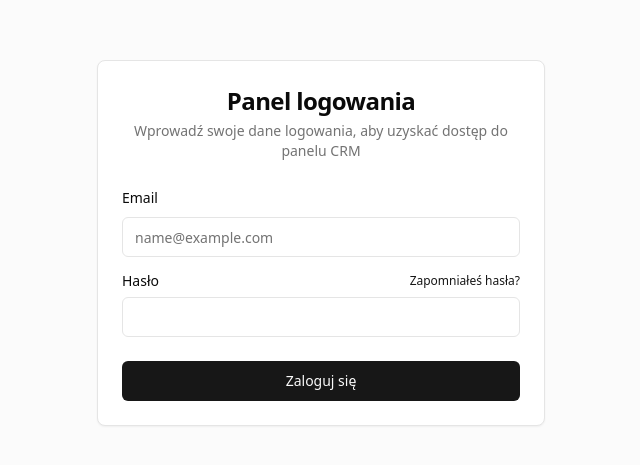
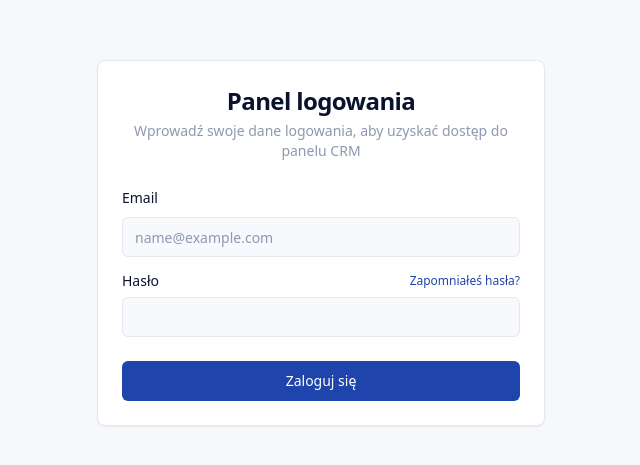
Before and after one commit to Taidio1/EasymoveCRM, a Next.js app: page /login in a window 1280 px wide. Shown: the part 157-622 px from the top of the page, without its empty margins (319-959 px from the left). Built offline with nearby package versions, Linux system fonts and the light colour scheme; no server answers.

Commit message:
feat(ui): retokenize globals.css to Claude Design palette (light + dark)

```diff
--- a/app/globals.css
+++ b/app/globals.css
@@ -1,10 +1,6 @@
 @tailwind base;
 @tailwind components;
 @tailwind utilities;
-
-body {
-  font-family: Arial, Helvetica, sans-serif;
-}
 
 @layer utilities {
   .text-balance {
@@ -14,73 +10,137 @@ body {
 
 @layer base {
   :root {
-    --background: 0 0% 100%;
-    --foreground: 0 0% 3.9%;
-    --card: 0 0% 100%;
-    --card-foreground: 0 0% 3.9%;
+    /* Shadcn tokens — mapped to Claude Design "Wariant A" light */
+    --background: 220 37% 98%;            /* design --bg  #F6F8FC */
+    --foreground: 225 63% 11%;            /* design --text #0B1430 */
+    --card: 0 0% 100%;                    /* design --surface #FFFFFF */
+    --card-foreground: 225 63% 11%;
     --popover: 0 0% 100%;
-    --popover-foreground: 0 0% 3.9%;
-    --primary: 0 0% 9%;
-    --primary-foreground: 0 0% 98%;
-    --secondary: 0 0% 96.1%;
-    --secondary-foreground: 0 0% 9%;
-    --muted: 0 0% 96.1%;
-    --muted-foreground: 0 0% 45.1%;
-    --accent: 0 0% 96.1%;
-    --accent-foreground: 0 0% 9%;
-    --destructive: 0 84.2% 60.2%;
-    --destructive-foreground: 0 0% 98%;
-    --border: 0 0% 89.8%;
-    --input: 0 0% 89.8%;
-    --ring: 0 0% 3.9%;
+    --popover-foreground: 225 63% 11%;
+    --primary: 224 70% 40%;               /* design --brand #1E40AF */
+    --primary-foreground: 0 0% 100%;
+    --secondary: 220 36% 97%;             /* design --surface-hover #F1F4FA */
+    --secondary-foreground: 225 63% 11%;
+    --muted: 220 36% 97%;
+    --muted-foreground: 222 17% 62%;      /* design --text-mute #8892B0 */
+    --accent: 220 36% 97%;
+    --accent-foreground: 225 63% 11%;
+    --destructive: 0 72% 50%;             /* design --danger #DC2626 */
+    --destructive-foreground: 0 0% 100%;
+    --border: 220 31% 92%;                /* design --border #E3E8F2 */
+    --input: 220 31% 92%;
+    --ring: 224 70% 40%;                  /* design --brand #1E40AF */
+    --radius: 0.5rem;
+
+    /* Chart palette — keep current Shadcn defaults; can be aligned later */
     --chart-1: 12 76% 61%;
     --chart-2: 173 58% 39%;
     --chart-3: 197 37% 24%;
     --chart-4: 43 74% 66%;
     --chart-5: 27 87% 67%;
-    --radius: 0.5rem;
-    --sidebar-background: 0 0% 98%;
-    --sidebar-foreground: 240 5.3% 26.1%;
-    --sidebar-primary: 240 5.9% 10%;
-    --sidebar-primary-foreground: 0 0% 98%;
-    --sidebar-accent: 240 4.8% 95.9%;
-    --sidebar-accent-foreground: 240 5.9% 10%;
-    --sidebar-border: 220 13% 91%;
-    --sidebar-ring: 217.2 91.2% 59.8%;
+
+    /* Sidebar tokens (Shadcn) — keep current values; sidebar is redesigned in Phase 1 */
+    --sidebar-background: 0 0% 100%;
+    --sidebar-foreground: 225 63% 11%;
+    --sidebar-primary: 224 70% 40%;
+    --sidebar-primary-foreground: 0 0% 100%;
+    --sidebar-accent: 220 36% 97%;
+    --sidebar-accent-foreground: 225 63% 11%;
+    --sidebar-border: 220 31% 92%;
+    --sidebar-ring: 224 70% 40%;
+
+    /* === Design-specific tokens (Wariant A, light) === */
+    /* Surfaces */
+    --bg: #F6F8FC;
+    --surface: #FFFFFF;
+    --surface-raised: #FFFFFF;
+    --surface-hover: #F1F4FA;
+    --border-strong: #CDD5E4;
+    /* Text */
+    --text: #0B1430;
+    --text-dim: #5A6787;
+    --text-mute: #8892B0;
+    /* Brand */
+    --brand: #1E40AF;
+    --brand-deep: #172554;
+    --brand-soft: rgba(30, 64, 175, 0.08);
+    --brand-hover: #1E3A8A;
+    /* Semantic */
+    --success: #059669;
+    --success-soft: rgba(5, 150, 105, 0.10);
+    --warn: #D97706;
+    --warn-soft: rgba(217, 119, 6, 0.10);
+    --danger: #DC2626;
+    --danger-soft: rgba(220, 38, 38, 0.10);
+    --info: #0891B2;
+    --info-soft: rgba(8, 145, 178, 0.10);
+    /* Case types */
+    --visa: #1E40AF;
+    --pobyt: #7C3AED;
+    --obywatelstwo: #D97706;
+    --praca: #059669;
   }
+
   .dark {
-    --background: 0 0% 3.9%;
-    --foreground: 0 0% 98%;
-    --card: 0 0% 3.9%;
-    --card-foreground: 0 0% 98%;
-    --popover: 0 0% 3.9%;
-    --popover-foreground: 0 0% 98%;
-    --primary: 0 0% 98%;
-    --primary-foreground: 0 0% 9%;
-    --secondary: 0 0% 14.9%;
-    --secondary-foreground: 0 0% 98%;
-    --muted: 0 0% 14.9%;
-    --muted-foreground: 0 0% 63.9%;
-    --accent: 0 0% 14.9%;
-    --accent-foreground: 0 0% 98%;
-    --destructive: 0 62.8% 30.6%;
-    --destructive-foreground: 0 0% 98%;
-    --border: 0 0% 14.9%;
-    --input: 0 0% 14.9%;
-    --ring: 0 0% 83.1%;
+    /* Shadcn tokens — mapped to Claude Design "Wariant A" dark */
+    --background: 223 44% 7%;             /* design --bg  #0A0E1A */
+    --foreground: 223 33% 94%;            /* design --text #E8ECF5 */
+    --card: 223 42% 10%;                  /* design --surface #0F1524 */
+    --card-foreground: 223 33% 94%;
+    --popover: 223 38% 13%;               /* design --surface-raised #141B2E */
+    --popover-foreground: 223 33% 94%;
+    --primary: 217 91% 60%;               /* design --brand #3B82F6 */
+    --primary-foreground: 0 0% 100%;
+    --secondary: 223 36% 16%;             /* design --surface-hover #182038 */
+    --secondary-foreground: 223 33% 94%;
+    --muted: 223 36% 16%;
+    --muted-foreground: 222 17% 62%;      /* design --text-mute (same) */
+    --accent: 223 36% 16%;
+    --accent-foreground: 223 33% 94%;
+    --destructive: 0 84% 60%;             /* design --danger #EF4444 */
+    --destructive-foreground: 0 0% 100%;
+    --border: 223 38% 19%;                /* design --border #1E2943 */
+    --input: 223 38% 19%;
+    --ring: 217 91% 60%;
     --chart-1: 220 70% 50%;
     --chart-2: 160 60% 45%;
     --chart-3: 30 80% 55%;
     --chart-4: 280 65% 60%;
     --chart-5: 340 75% 55%;
-    --sidebar-background: 240 5.9% 10%;
-    --sidebar-foreground: 240 4.8% 95.9%;
-    --sidebar-primary: 224.3 76.3% 48%;
+    --sidebar-background: 223 42% 10%;
+    --sidebar-foreground: 223 33% 94%;
+    --sidebar-primary: 217 91% 60%;
     --sidebar-primary-foreground: 0 0% 100%;
-    --sidebar-accent: 240 3.7% 15.9%;
-    --sidebar-accent-foreground: 240 4.8% 95.9%;
-    --sidebar-border: 240 3.7% 15.9%;
-    --sidebar-ring: 217.2 91.2% 59.8%;
+    --sidebar-accent: 223 36% 16%;
+    --sidebar-accent-foreground: 223 33% 94%;
+    --sidebar-border: 223 38% 19%;
+    --sidebar-ring: 217 91% 60%;
+
+    /* === Design-specific tokens (Wariant A, dark) === */
+    --bg: #0A0E1A;
+    --surface: #0F1524;
+    --surface-raised: #141B2E;
+    --surface-hover: #182038;
+    --border-strong: #2A3A5C;
+    --text: #E8ECF5;
+    --text-dim: #8892B0;
+    --text-mute: #5A6787;
+    --brand: #3B82F6;
+    --brand-deep: #1E40AF;
+    --brand-soft: rgba(59, 130, 246, 0.12);
+    --brand-hover: #60A5FA;
+    --success: #10B981;
+    --success-soft: rgba(16, 185, 129, 0.12);
+    --warn: #F59E0B;
+    --warn-soft: rgba(245, 158, 11, 0.12);
+    --danger: #EF4444;
+    --danger-soft: rgba(239, 68, 68, 0.12);
+    --info: #06B6D4;
+    --info-soft: rgba(6, 182, 212, 0.12);
+    --visa: #3B82F6;
+    --pobyt: #8B5CF6;
+    --obywatelstwo: #F59E0B;
+    --praca: #10B981;
   }
 }
 
@@ -88,19 +148,22 @@ body {
   * {
     @apply border-border;
   }
+  html, body {
+    font-family: var(--font-sans), -apple-system, BlinkMacSystemFont, 'Segoe UI', sans-serif;
+  }
   body {
     @apply bg-background text-foreground;
+    font-feature-settings: 'cv02', 'cv03', 'cv04', 'cv11';
   }
 }
 
-/* Nadpisanie stylów dla formularzy - zapewnienie białego tła */
+/* Nadpisanie stylów dla formularzy - zapewnienie białego tła w motywie jasnym */
 @layer components {
   .form-input-override {
     background-color: white !important;
     color: #374151 !important;
   }
 
-  /* Nadpisanie autocomplete stylów */
   input:-webkit-autofill,
   input:-webkit-autofill:hover,
   input:-webkit-autofill:focus,
```
